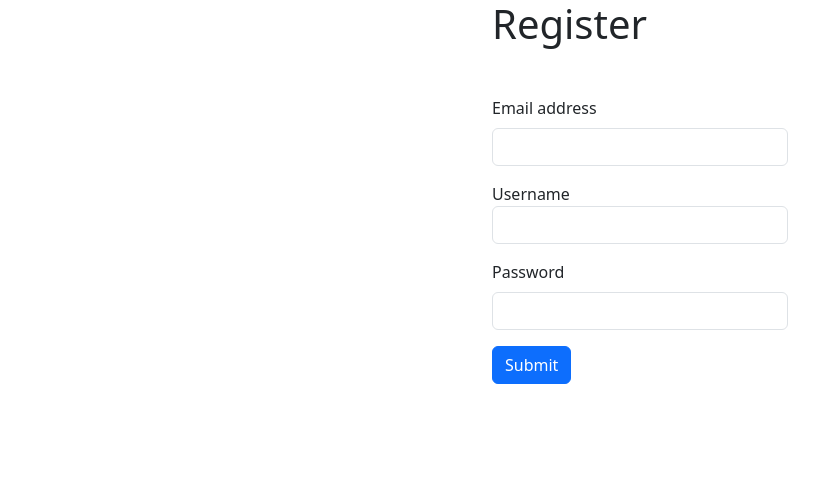
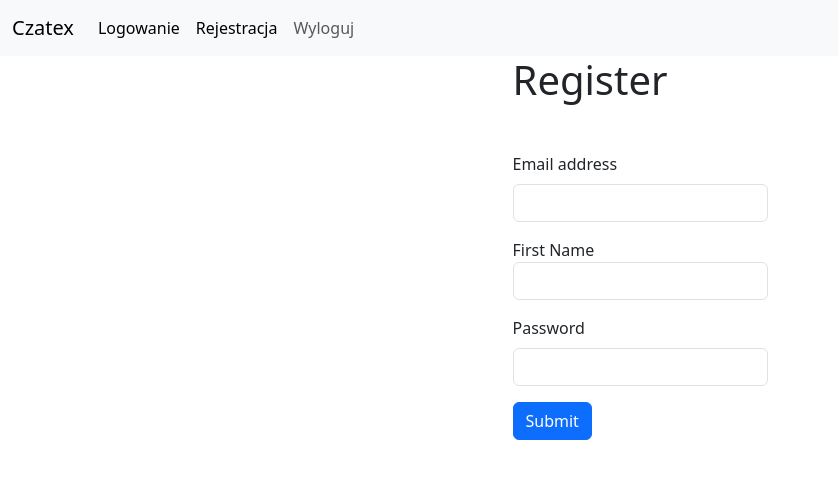
Before and after one commit to StanislawWolowiec/bookish-couscous, a PHP site: page /rejestracja.php in a window 1280 px wide. Shown: the top 479 px of the page, without its empty margins (0-838 px from the left). Run offline with PHP 8.4, Linux system fonts and the light colour scheme.

Commit message:
Dodanie php do rejestracja.php

```diff
--- a/rejestracja.php
+++ b/rejestracja.php
@@ -9,23 +9,90 @@
 </head>
 <body>
     <script src="https://cdn.jsdelivr.net/npm/bootstrap@5.3.3/dist/js/bootstrap.bundle.min.js" integrity="sha384-YvpcrYf0tY3lHB60NNkmXc5s9fDVZLESaAA55NDzOxhy9GkcIdslK1eN7N6jIeHz" crossorigin="anonymous"></script>
+
+    <?php
+    session_start();
+    ?>
+
+    <nav class="navbar navbar-expand-lg bg-body-tertiary">
+      <div class="container-fluid">
+        <a class="navbar-brand" href="#">Czatex</a>
+        <button class="navbar-toggler" type="button" data-bs-toggle="collapse" data-bs-target="#navbarNavAltMarkup" aria-controls="navbarNavAltMarkup" aria-expanded="false" aria-label="Toggle navigation">
+          <span class="navbar-toggler-icon"></span>
+        </button>
+        <div class="collapse navbar-collapse" id="navbarNavAltMarkup">
+          <div class="navbar-nav">
+            <a class="nav-link active" aria-current="page" href="#">Logowanie</a>
+            <a class="nav-link active" href="#">Rejestracja</a>
+            <a class="nav-link" href="#">Wyloguj</a>
+          </div>
+        </div>
+      </div>
+    </nav>
+
+    <div class="container">
     <div class="container w-25">
         <h1 class="mb-5">Register</h1>
-        <form>
+        <form method="post">
             <div class="mb-3">
               <label for="InputEmail" class="form-label">Email address</label>
-              <input type="email" class="form-control" id="InputEmail" aria-describedby="emailHelp">
+              <input type="email" class="form-control" id="InputEmail" name="email">
             </div>
             <div class="mb-3">
-              <label for="InputUsername class="form-label">Username</label>
-              <input type="text" class="form-control" id="InputUsername">
+              <label for="InputUsername class="form-label">First Name</label>
+              <input type="text" class="form-control" id="InputUsername" name="username">
             </div>
             <div class="mb-3">
                 <label for="InputPassword" class="form-label">Password</label>
-                <input type="password" class="form-control" id="InputPassword">
+                <input type="password" class="form-control" id="InputPassword" name="password">
             </div>
             <button type="submit" class="btn btn-primary">Submit</button>
           </form>
+
+
+    <?php
+    if(!empty($_POST['email']) && !empty($_POST['username']) && !empty($_POST['password'])){
+      $email = $_POST['email'];
+      $username = $_POST['username']; // zmienne z formularza
+      $password = $_POST['password'];
+
+      $conn = new mysqli("localhost", "root", "", "login_system"); // baza danych
+
+      function czyIstniejeEmail($email, $conn){
+        $query = "select email from users;"; // zapytanie o email
+        $result = $conn->query($query);
+        if($result->num_rows == 0){
+          return(False); // jezeli nie ma emaili w bazie
+        }
+        else{
+          while($table = $result->fetch_assoc()){
+            if($table['email'] == $email){
+              return(True); // jezeli jest ten sam email
+            }
+          }
+          return(False); // jezeli nie ma emaili w bazie
+        }
+      }
+
+      $bul = czyIstniejeEmail($email, $conn);
+      if(!$bul){
+        // mozna sie logowac
+        $query = "INSERT INTO `users`(`first_name`, `email`, `password`) VALUES ('$username','$email','$password');";
+        // dodanie danych do bazy
+        $conn->query($query);
+      }
+      else{
+        // email zajenty
+        print("<div class='alert alert-danger' role='alert'>
+        email is taken
+        </div>");
+      }
+    }
+    else{
+
+    }
+    ?>
+    </div>
     </div>
 
 </body>
```
